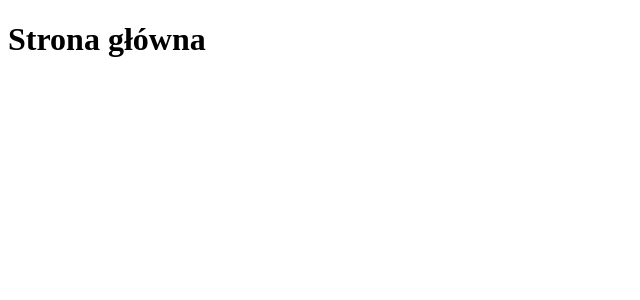
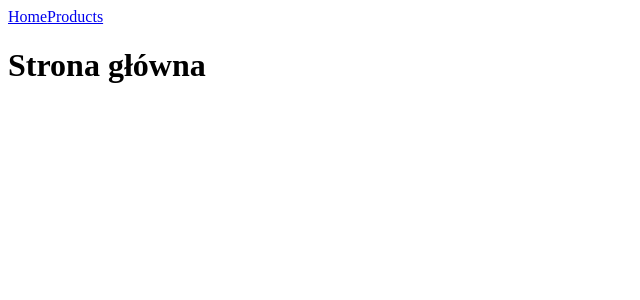
Before and after one commit to przemekkoczwara/test-react-app, a React (Vite) app: page / in a window 1280 px wide. Shown: the top 300 px of the page, without its empty margins (0-640 px from the left). Built offline with nearby package versions, Linux system fonts and the light colour scheme.

Commit message:
Add new component Navbar -> navigation to links Home & Products

```diff
--- a/src/App.jsx
+++ b/src/App.jsx
@@ -1,17 +1,23 @@
 import { Routes, Route } from 'react-router-dom';
 import Home from './pages/Home.jsx';
 import Products from './pages/Products.jsx';
+import Navbar from './components/Navbar.jsx';
 
 function App() {
   return (
+    <>
+      <Navbar />
       <Routes>
         <Route path="/" element={<Home />}></Route>
         <Route path="/products" element={<Products />}></Route>
         <Route
           path="*"
-        element={<h1>404-Page not found / 404-Jesteś pod błędnym adresem !</h1>}
+          element={
+            <h1>404-Page not found / 404-Jesteś pod błędnym adresem !</h1>
+          }
         ></Route>
       </Routes>
+    </>
   );
 }
 
--- /dev/null
+++ b/src/components/Navbar.jsx
@@ -0,0 +1,12 @@
+import { Link } from 'react-router-dom';
+
+function Navbar() {
+  return (
+    <nav>
+      <Link to="/">Home</Link>
+      <Link to="/products">Products</Link>
+    </nav>
+  );
+}
+
+export default Navbar;
```
Lines whose indentation alone changed are shown as unchanged.
